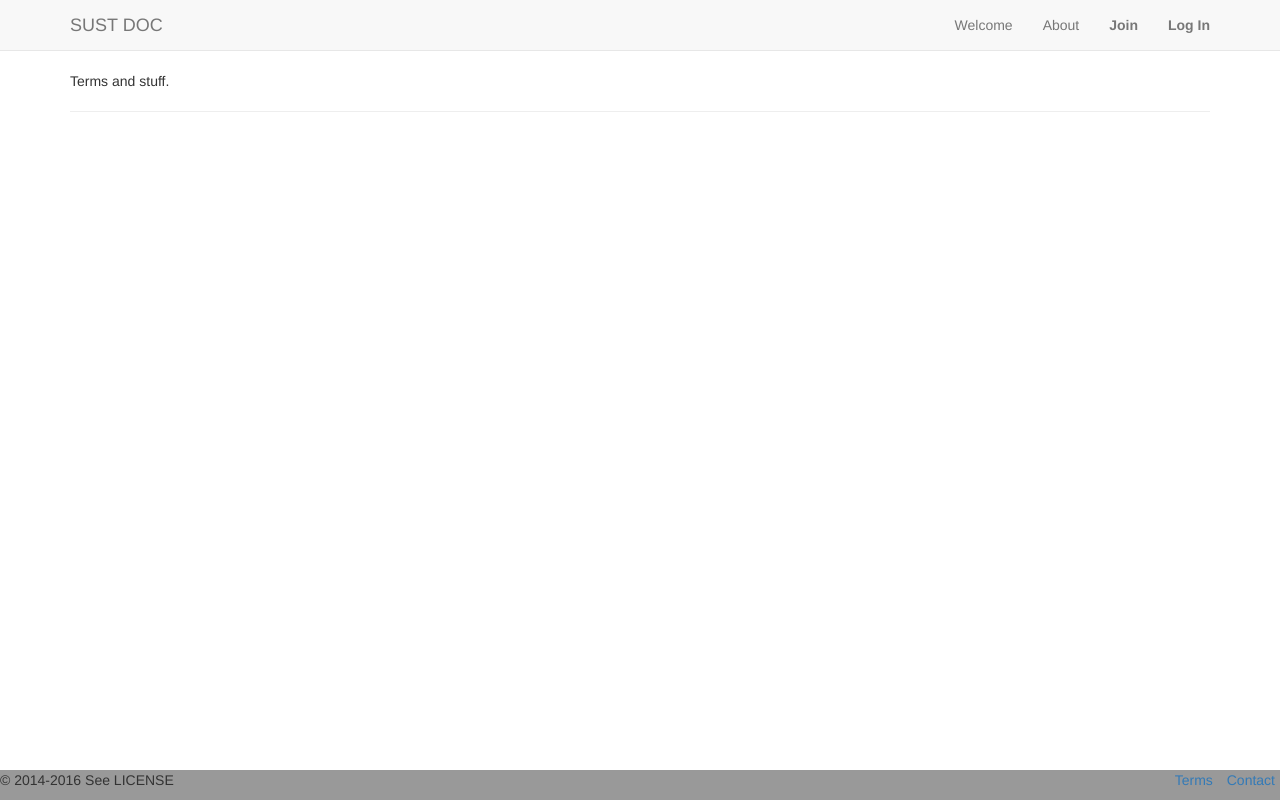
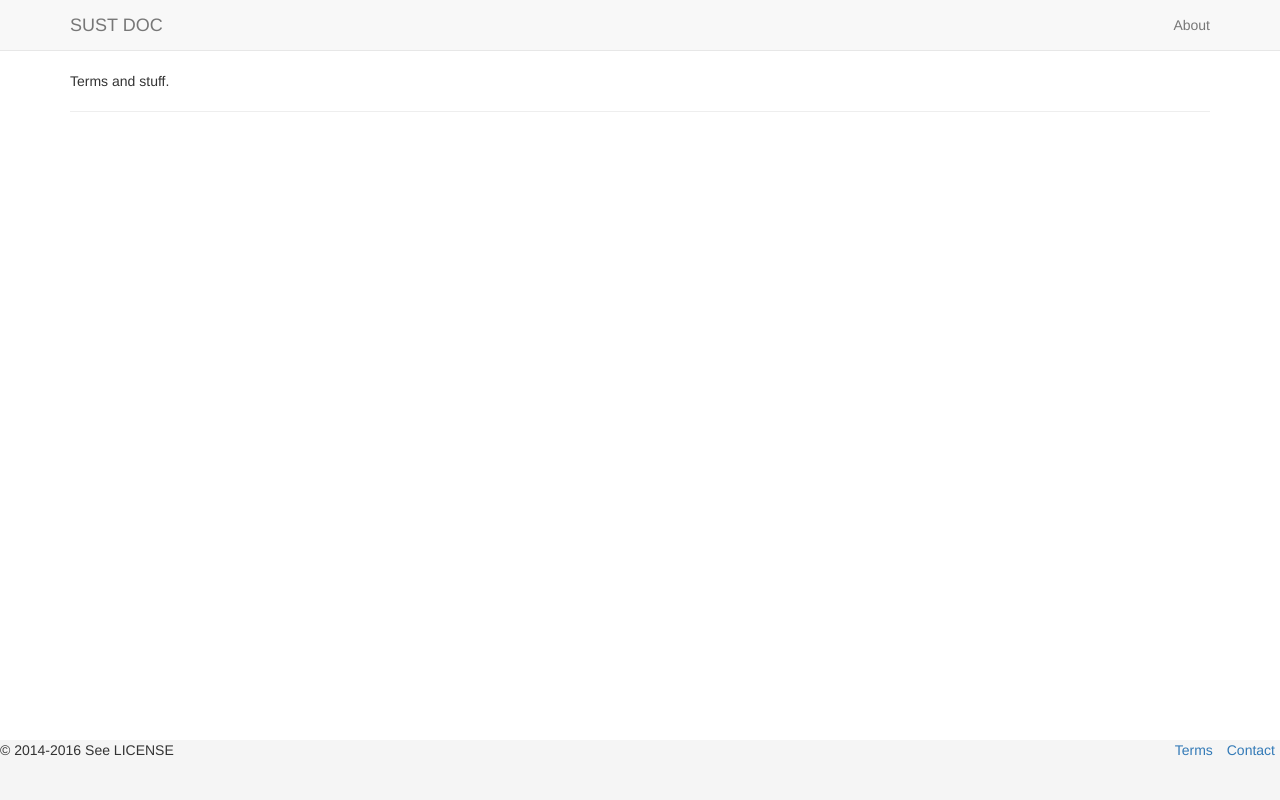
Before and after one commit to ranamahmud/sust-doc, a Django app: template allauthdemo/templates/visitor/terms.html in a window 1280 px wide. Run offline with Django 3.2, Linux system fonts and the light colour scheme; the template is opened without the code that fills it, so the values that code supplies are empty; some libraries are stand-ins or nearby versions.

Commit message:
Footer fixed

```diff
--- a/allauthdemo/templates/bases/bootstrap-visitor.html
+++ b/allauthdemo/templates/bases/bootstrap-visitor.html
@@ -16,10 +16,7 @@
         </div>
         <div class="navbar-collapse collapse">
           <ul class="nav navbar-nav navbar-right">
-            <li><a href="{% url 'landing_index' %}">Welcome</a></li>
             <li><a href="{% url 'landing_about' %}">About</a></li>
-            <li><a href="{% url 'account_signup' %}"><strong>Join</strong></a></li>
-            <li><a href="{% url 'account_login' %}"><strong>Log In</strong></a></li>
           </ul>
         </div>
       </div>
--- a/allauthdemo/templates/bases/bootstrap.html
+++ b/allauthdemo/templates/bases/bootstrap.html
@@ -34,7 +34,7 @@
 {% block footer %}
 <div class=container>
   <hr>
-  <footer>
+  <footer class="footer">
     <ul class="list-inline pull-right">
       <li><a href="{% url 'website_terms' %}">Terms</a></li>
       <li><a href="{% url 'website_contact' %}">Contact</a></li>
--- a/static/css/main.css
+++ b/static/css/main.css
@@ -94,20 +94,41 @@
   -moz-box-shadow: 3px 0px 0px #777;
   box-shadow: 0px 0px 5px rgba(0,0,0,0.35);
 }
-
+/*
 /*Reference */
 /*https://css-tricks.com/snippets/css/fixed-footer/*/
-footer {
+/*footer {
    position:fixed;
    left:0px;
    bottom:0px;
    height:30px;
    width:100%;
-   background:#999;
-}
+   color:#f8f8f8;
+
+}*/
 
 /* IE 6 */
-* html #footer {
+/* html #footer {
    position:absolute;
    top:expression((0-(footer.offsetHeight)+(document.documentElement.clientHeight ? document.documentElement.clientHeight : document.body.clientHeight)+(ignoreMe = document.documentElement.scrollTop ? document.documentElement.scrollTop : document.body.scrollTop))+'px');
 }
+*/
+/* Sticky footer styles
+-------------------------------------------------- */
+html {
+  position: relative;
+  min-height: 100%;
+}
+body {
+  /* Margin bottom by footer height */
+  margin-bottom: 60px;
+}
+.footer {
+  position: absolute;
+  bottom: 0;
+  width: 100%;
+  /* Set the fixed height of the footer here */
+  height: 60px;
+  background-color: #f5f5f5;
+  left:0px;
+}
```
Also changed, not shown: allauthdemo/auth/migrations/0001_initial.py (added), allauthdemo/auth/migrations/__init__.py (added).
